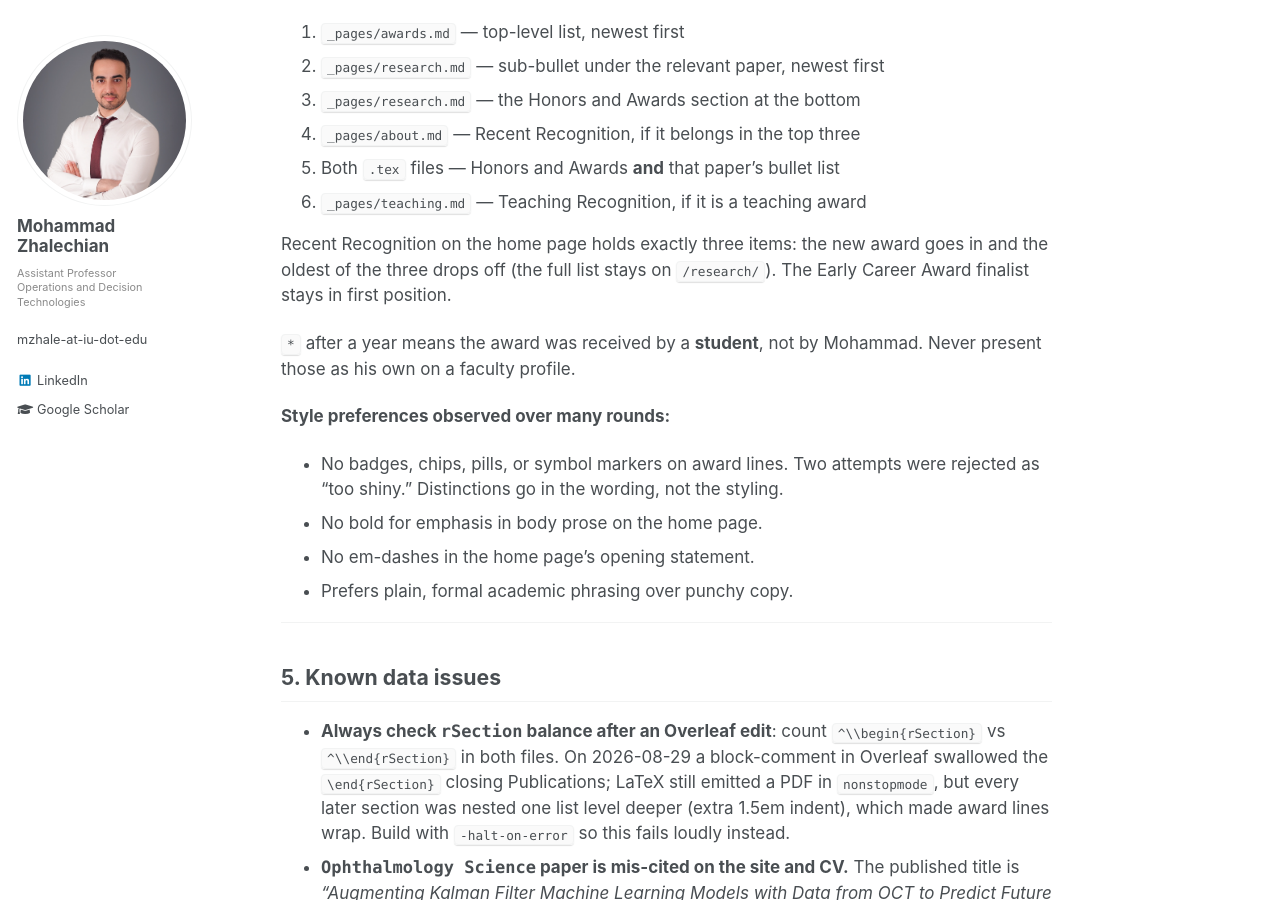
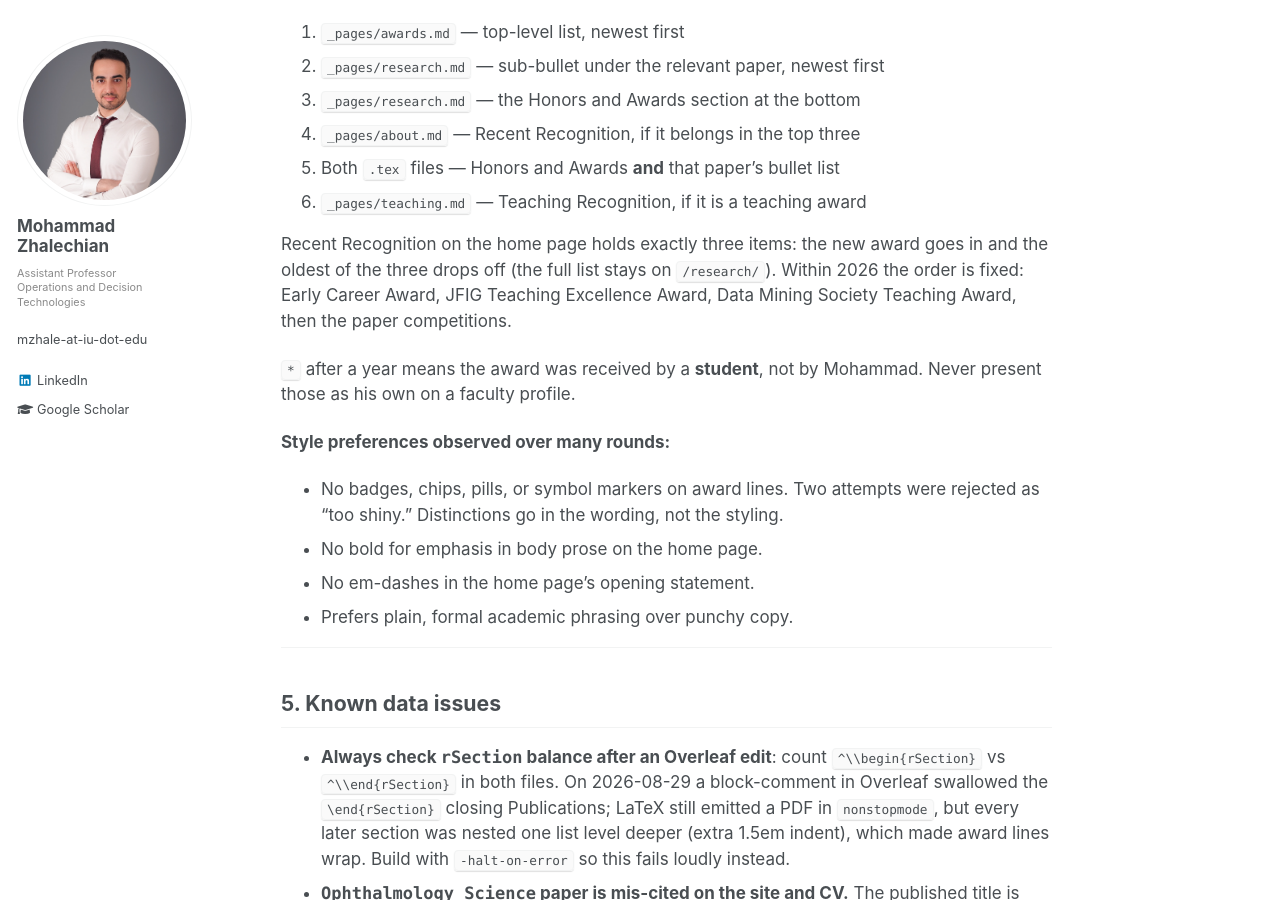
Before and after one commit to mzhalechian/mzhalechian.github.io, a Jekyll site: the page built from CLAUDE.md, in a window 1280 px wide and 900 px high, scrolled down 4519 px. Built offline with Jekyll 4.4.1, drawn with Linux system fonts in a browser that asks for light colours; our own code applies the rules of GitHub Pages for plain Markdown files.

Commit message:
List JFIG Teaching Excellence finalist before Data Mining Society Teaching Award everywhere
Order within 2026 is now Early Career Award, JFIG, Data Mining Society, then the
paper competitions, on the awards, research, teaching, and home pages and in the
CV PDF. The home page's three-item Recent Recognition shows the first three.

Co-Authored-By: Claude Fable 5.1 <noreply@anthropic.com>

```diff
--- a/CLAUDE.md
+++ b/CLAUDE.md
@@ -185,7 +185,8 @@ sent to IU). Abbreviations alone are opaque to outside readers:
 
 Recent Recognition on the home page holds exactly three items: the new award
 goes in and the oldest of the three drops off (the full list stays on
-`/research/`). The Early Career Award finalist stays in first position.
+`/research/`). Within 2026 the order is fixed: Early Career Award, JFIG Teaching
+Excellence Award, Data Mining Society Teaching Award, then the paper competitions.
 
 `*` after a year means the award was received by a **student**, not by Mohammad.
 Never present those as his own on a faculty profile.
```
Also changed, not shown: _pages/about.md (+1 -1 lines), _pages/awards.md (+2 -2 lines), _pages/research.md (+1 -1 lines), _pages/teaching.md (+2 -2 lines), 1 other file.
